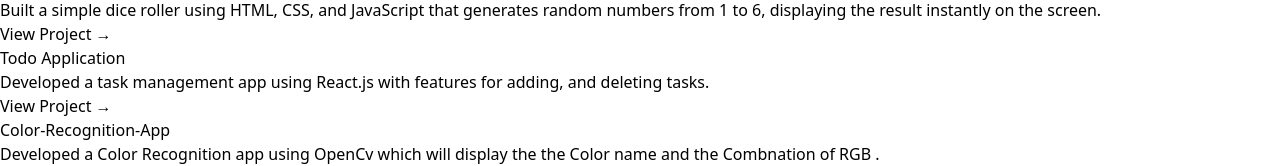
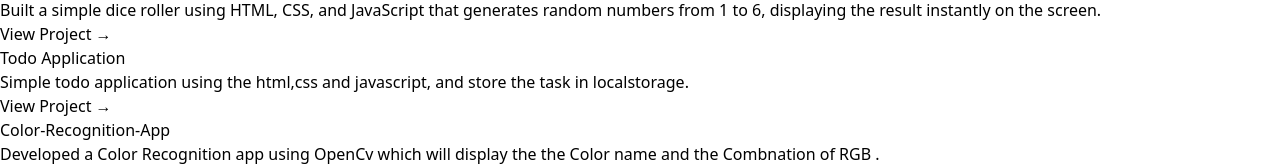
Before and after one commit to Niru9391/Portfolio_id, a React (Vite) app: page /Projects in a window 1280 px wide. Shown: the part 1604-1770 px from the top of the page. Built offline with nearby package versions, Linux system fonts and the light colour scheme.

Commit message:
Add one more projects

```diff
--- a/src/component/Projects.jsx
+++ b/src/component/Projects.jsx
@@ -18,8 +18,8 @@ const projects = [
   },
   {
     title: 'Todo Application',
-    description: 'Developed a task management app using React.js with features for adding, and deleting tasks.',
-    link: 'https://github.com/Niru9391/todo',
+    description: 'Simple todo application using the html,css and javascript, and store the task in localstorage.',
+    link: 'https://github.com/Niru9391/Todo',
   },
   {
     title: 'Color-Recognition-App',
```
